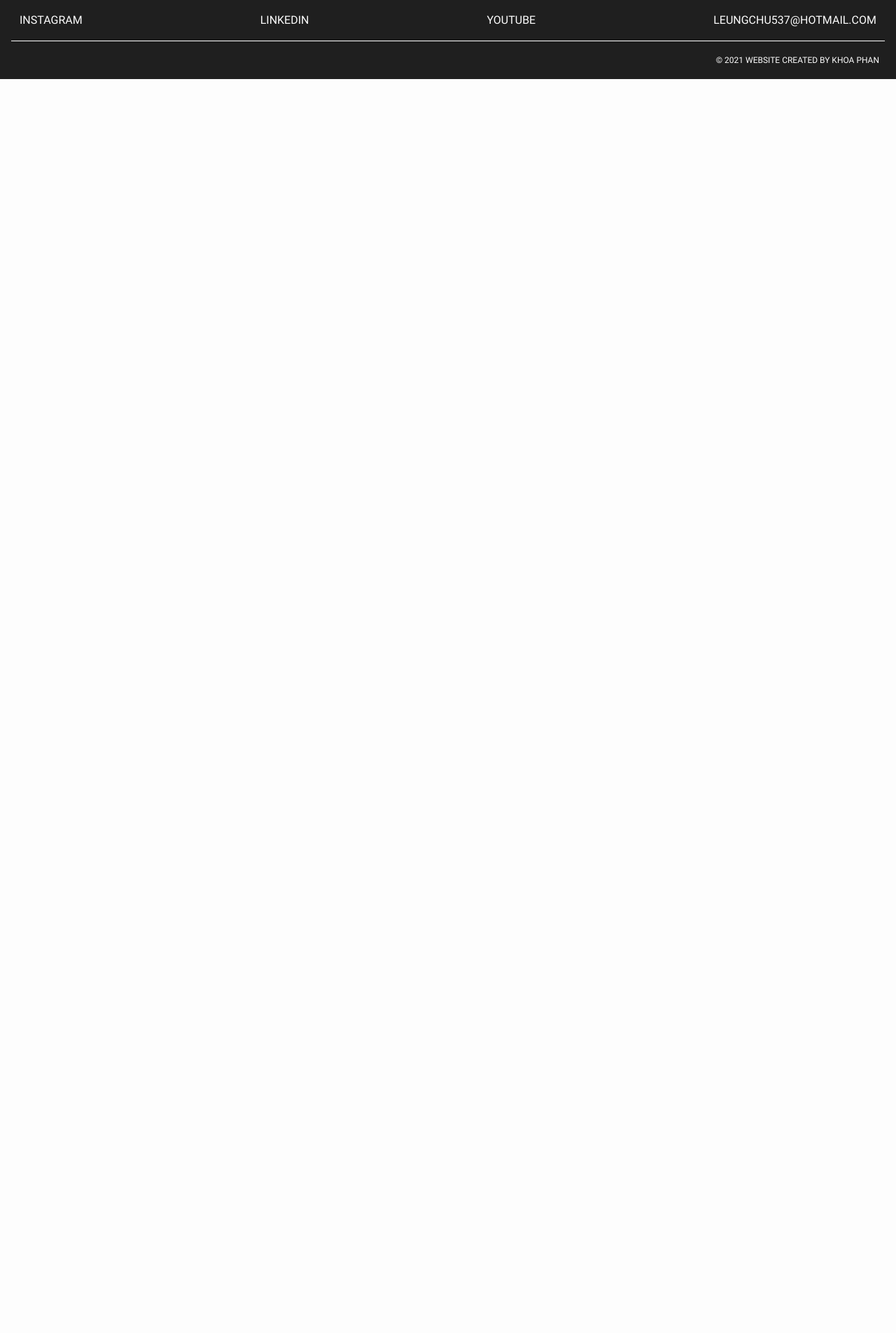
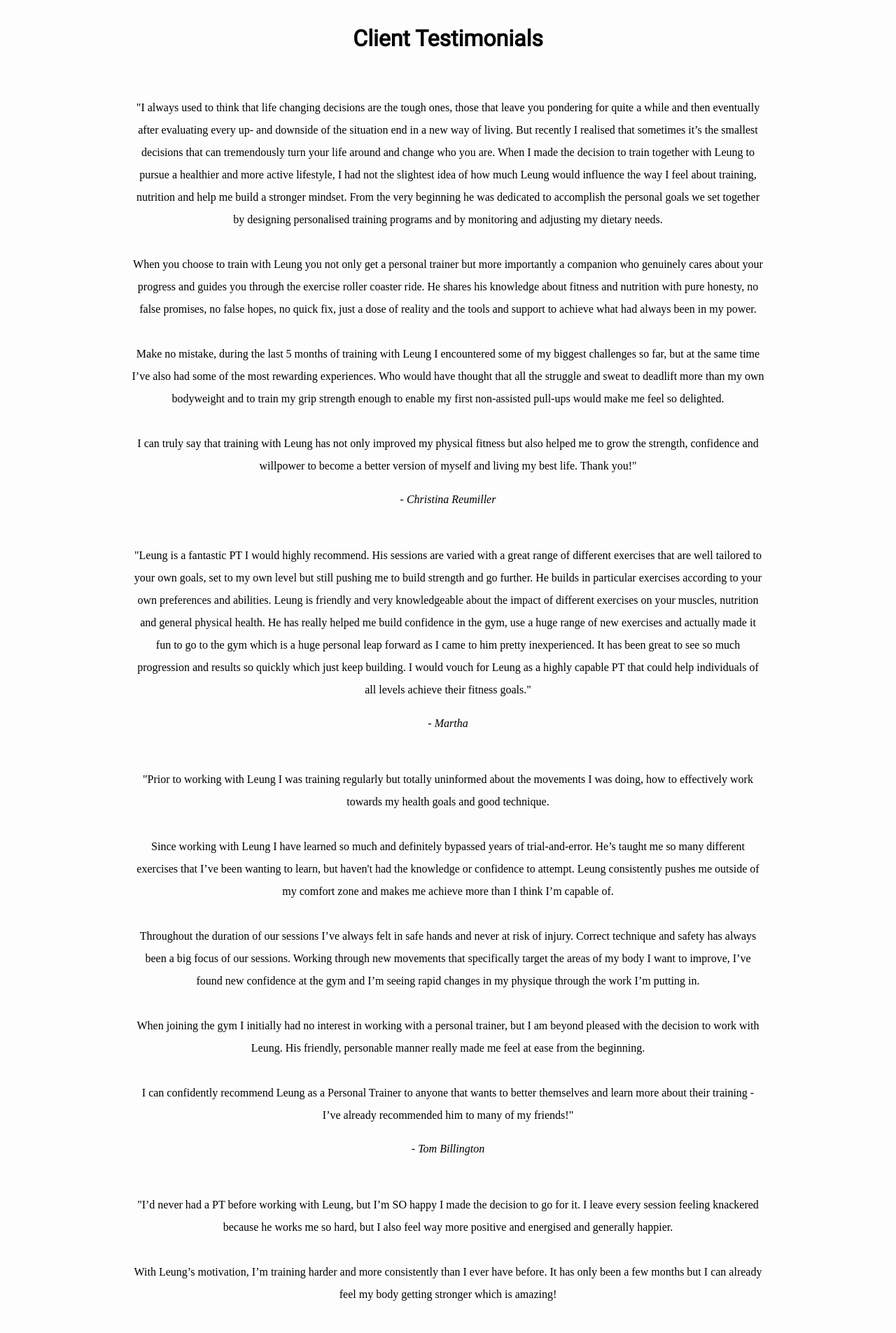
Before and after one commit to thekp/chu-physique, a Next.js app: page /client-testimonials in a window 1280 px wide. Shown: the part 80-1985 px from the top of the page at 70% size. Before the commit the page ends 800 px from the top, so only its background shows below. Built offline with nearby package versions, Linux system fonts and the light colour scheme.

Commit message:
Add client quotes

```diff
--- /dev/null
+++ b/src/components/Core/index.tsx
@@ -0,0 +1,11 @@
+import React from "react";
+import Image from "next/image";
+import Link from "next/link";
+import styled from "@emotion/styled";
+import { css } from "@emotion/react";
+
+export const PageTitle = styled.h1`
+  padding: 0 16px 16px;
+  font-weight: bolder;
+  font-size: 32px;
+`;
--- a/src/components/Footer/index.tsx
+++ b/src/components/Footer/index.tsx
@@ -30,7 +30,7 @@ const BackToTopButton = styled.button`
 const ContactDetailsWrapper = styled.div`
   padding: 1.25rem 0;
   display: flex;
-  justify-content: space-between;
+  justify-content: space-around;
   flex-wrap: wrap;
 `;
 
@@ -94,7 +94,7 @@ const Footer: React.FC<FooterProps> = () => {
         </ContactDetailsText>
       </ContactDetailsWrapper>
 
-      <ContactDetailsWrapper style={{ justifyContent: "flex-end" }}>
+      <ContactDetailsWrapper style={{ justifyContent: "center" }}>
         <KhoaPhan>
           <span lang="en-GB">
             {`\u00A9`} {`${new Date().getFullYear()}`}{" "}
--- a/src/components/Header/Navigation/SideMenu/index.tsx
+++ b/src/components/Header/Navigation/SideMenu/index.tsx
@@ -48,9 +48,7 @@ const sidebar = override => ({
     },
   }),
   closed: {
-    clipPath: override
-      ? "circle(0px at 20px 20px)"
-      : "circle(0px at 20px 20px)",
+    clipPath: override ? "circle(0px at 0px 0px)" : "circle(0px at 20px 20px)",
     transform: "scaleX(-1)",
     transition: {
       type: "spring",
--- a/src/components/Header/index.tsx
+++ b/src/components/Header/index.tsx
@@ -15,6 +15,7 @@ const HeaderWrapper = styled.header`
   width: 100%;
 
   ${({ theme, isScrolling, isTransparent }) => css`
+    // position: ${isTransparent ? "fixed" : "relative"};
     background: ${isScrolling || !isTransparent
       ? theme.color.primary
       : "transparent"};
--- /dev/null
+++ b/src/components/Layouts/index.tsx
@@ -0,0 +1,22 @@
+import React from "react";
+import styled from "@emotion/styled";
+import { css } from "@emotion/react";
+
+export const MainWrapper = styled.main`
+  max-width: 1080px;
+  margin: 0 auto;
+  padding: 32px;
+  text-align: center;
+  position: relative;
+  min-height: 85vh;
+`;
+
+export const NavSpacer = styled.div`
+  height: 60px;
+  width: 100%;
+  ${({ theme }) => css`
+    @media (max-width: ${theme.size.GEL_GROUP_3_SCREEN_WIDTH_MAX}) {
+      height: 43px;
+    }
+  `};
+`;
--- /dev/null
+++ b/src/constants/client-testimonials/testimonials.ts
@@ -0,0 +1,37 @@
+const testimonials = [
+  {
+    name: "Christina Reumiller",
+    texts: [
+      "I always used to think that life changing decisions are the tough ones, those that leave you pondering for quite a while and then eventually after evaluating every up- and downside of the situation end in a new way of living. But recently I realised that sometimes it’s the smallest decisions that can tremendously turn your life around and change who you are. When I made the decision to train together with Leung to pursue a healthier and more active lifestyle, I had not the slightest idea of how much Leung would influence the way I feel about training, nutrition and help me build a stronger mindset. From the very beginning he was dedicated to accomplish the personal goals we set together by designing personalised training programs and by monitoring and adjusting my dietary needs.",
+      "When you choose to train with Leung you not only get a personal trainer but more importantly a companion who genuinely cares about your progress and guides you through the exercise roller coaster ride. He shares his knowledge about fitness and nutrition with pure honesty, no false promises, no false hopes, no quick fix, just a dose of reality and the tools and support to achieve what had always been in my power.",
+      "Make no mistake, during the last 5 months of training with Leung I encountered some of my biggest challenges so far, but at the same time I’ve also had some of the most rewarding experiences. Who would have thought that all the struggle and sweat to deadlift more than my own bodyweight and to train my grip strength enough to enable my first non-assisted pull-ups would make me feel so delighted.",
+      "I can truly say that training with Leung has not only improved my physical fitness but also helped me to grow the strength, confidence and willpower to become a better version of myself and living my best life. Thank you!",
+    ],
+  },
+  {
+    name: "Martha",
+    texts: [
+      "Leung is a fantastic PT I would highly recommend. His sessions are varied with a great range of different exercises that are well tailored to your own goals, set to my own level but still pushing me to build strength and go further. He builds in particular exercises according to your own preferences and abilities. Leung is friendly and very knowledgeable about the impact of different exercises on your muscles, nutrition and general physical health. He has really helped me build confidence in the gym, use a huge range of new exercises and actually made it fun to go to the gym which is a huge personal leap forward as I came to him pretty inexperienced. It has been great to see so much progression and results so quickly which just keep building. I would vouch for Leung as a highly capable PT that could help individuals of all levels achieve their fitness goals.",
+    ],
+  },
+  {
+    name: "Tom Billington",
+    texts: [
+      "Prior to working with Leung I was training regularly but totally uninformed about the movements I was doing, how to effectively work towards my health goals and good technique.",
+      "Since working with Leung I have learned so much and definitely bypassed years of trial-and-error. He’s taught me so many different exercises that I’ve been wanting to learn, but haven't had the knowledge or confidence to attempt. Leung consistently pushes me outside of my comfort zone and makes me achieve more than I think I’m capable of.",
+      "Throughout the duration of our sessions I’ve always felt in safe hands and never at risk of injury. Correct technique and safety has always been a big focus of our sessions. Working through new movements that specifically target the areas of my body I want to improve, I’ve found new confidence at the gym and I’m seeing rapid changes in my physique through the work I’m putting in.",
+      "When joining the gym I initially had no interest in working with a personal trainer, but I am beyond pleased with the decision to work with Leung. His friendly, personable manner really made me feel at ease from the beginning.",
+      "I can confidently recommend Leung as a Personal Trainer to anyone that wants to better themselves and learn more about their training - I’ve already recommended him to many of my friends!",
+    ],
+  },
+  {
+    name: "Emily Kelsall",
+    texts: [
+      "I’d never had a PT before working with Leung, but I’m SO happy I made the decision to go for it. I leave every session feeling knackered because he works me so hard, but I also feel way more positive and energised and generally happier.",
+      "With Leung’s motivation, I’m training harder and more consistently than I ever have before. It has only been a few months but I can already feel my body getting stronger which is amazing!",
+      "Would totally recommend Leung to anyone who wants to work hard, see results and feel more positive!",
+    ],
+  },
+];
+
+export default testimonials;
--- a/src/pages/client-testimonials.tsx
+++ b/src/pages/client-testimonials.tsx
@@ -1,7 +1,59 @@
-import Head from "next/head";
+import React from "react";
+import Image from "next/image";
+import Link from "next/link";
+import styled from "@emotion/styled";
+import { css } from "@emotion/react";
+
+import { MainWrapper, NavSpacer } from "#components/Layouts";
+import { PageTitle } from "#components/Core";
+import testimonials from "#constants/client-testimonials/testimonials";
+
+const ClientWrapper = styled.div`
+  margin: 32px 0;
+`;
+
+const ClientParagraph = styled.p`
+  padding: 16px;
+  margin: 0 40px;
+  line-height: 2rem;
+  ${({ theme }) => css`
+    @media (max-width: ${theme.size.GEL_GROUP_2_SCREEN_WIDTH_MAX}) {
+      margin: 0;
+      padding: 16px 0;
+    }
+  `};
+  font-family: none;
+`;
+
+const ClientName = styled(ClientParagraph)`
+  padding: 0 !important;
+  margin: 0 !important;
+  line-height: 2rem;
+  font-style: italic;
+`;
 
 const Home = () => {
-  return <div>Client Testimonials</div>;
+  return (
+    <>
+      <NavSpacer />
+      <MainWrapper>
+        <PageTitle style={{ marginTop: "24px" }}>Client Testimonials</PageTitle>
+
+        {testimonials.map(({ texts, name }) => (
+          <ClientWrapper>
+            {texts.map((text, index) => (
+              <ClientParagraph>
+                {index === 0 && '"'}
+                {text}
+                {index === texts.length - 1 && '"'}
+              </ClientParagraph>
+            ))}
+            <ClientName>- {name}</ClientName>
+          </ClientWrapper>
+        ))}
+      </MainWrapper>
+    </>
+  );
 };
 
 export default Home;
--- a/src/styles/globals.css
+++ b/src/styles/globals.css
@@ -32,7 +32,7 @@ a {
   display: flex;
   flex-direction: column;
 
-  @media only screen and (max-width: 250px) {
+  /* @media only screen and (max-width: 250px) {
     flex-direction: row;
-  }
+  } */
 }
```
Also changed, not shown: src/pages/index.tsx (+1 -7 lines).
